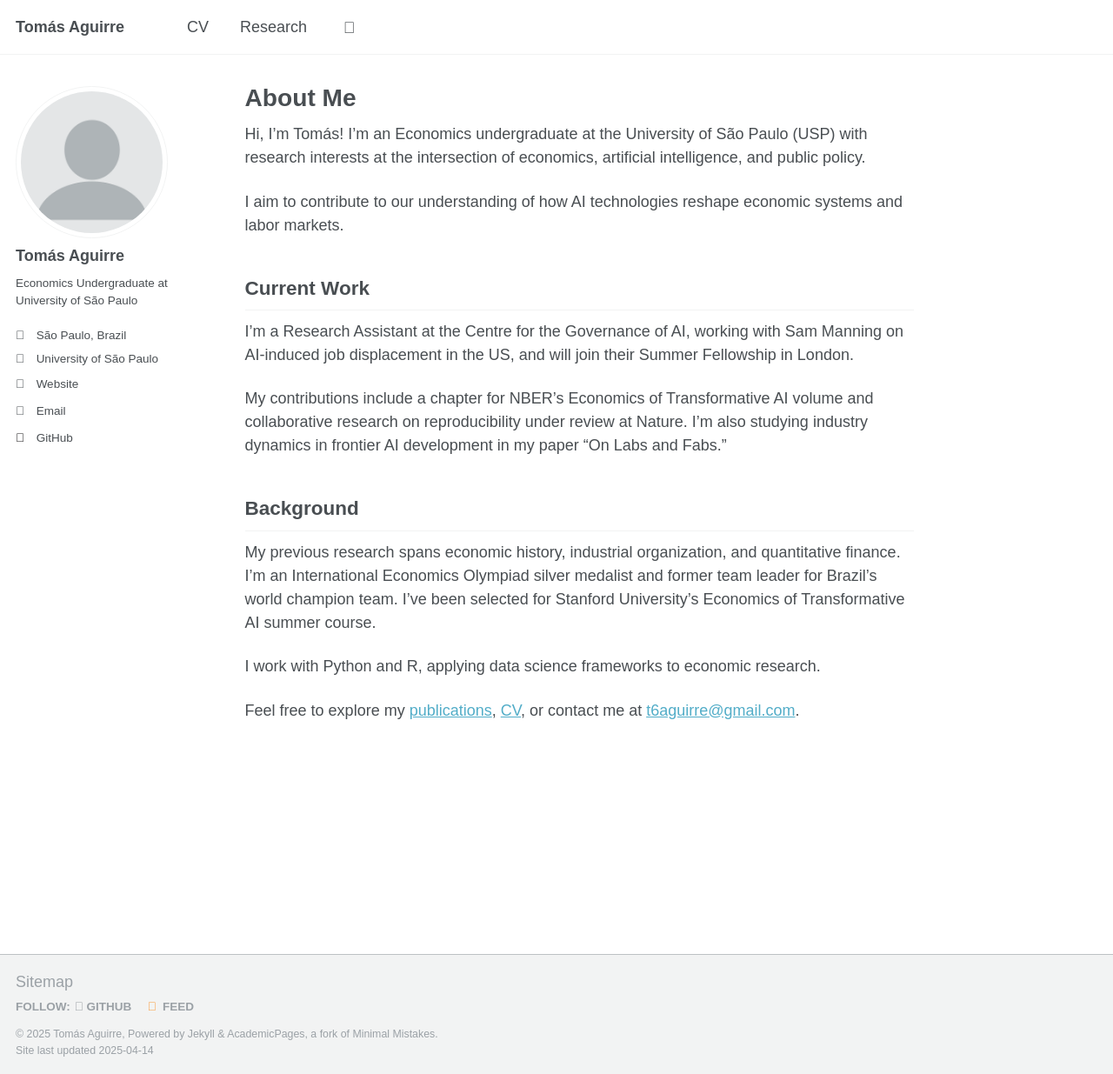
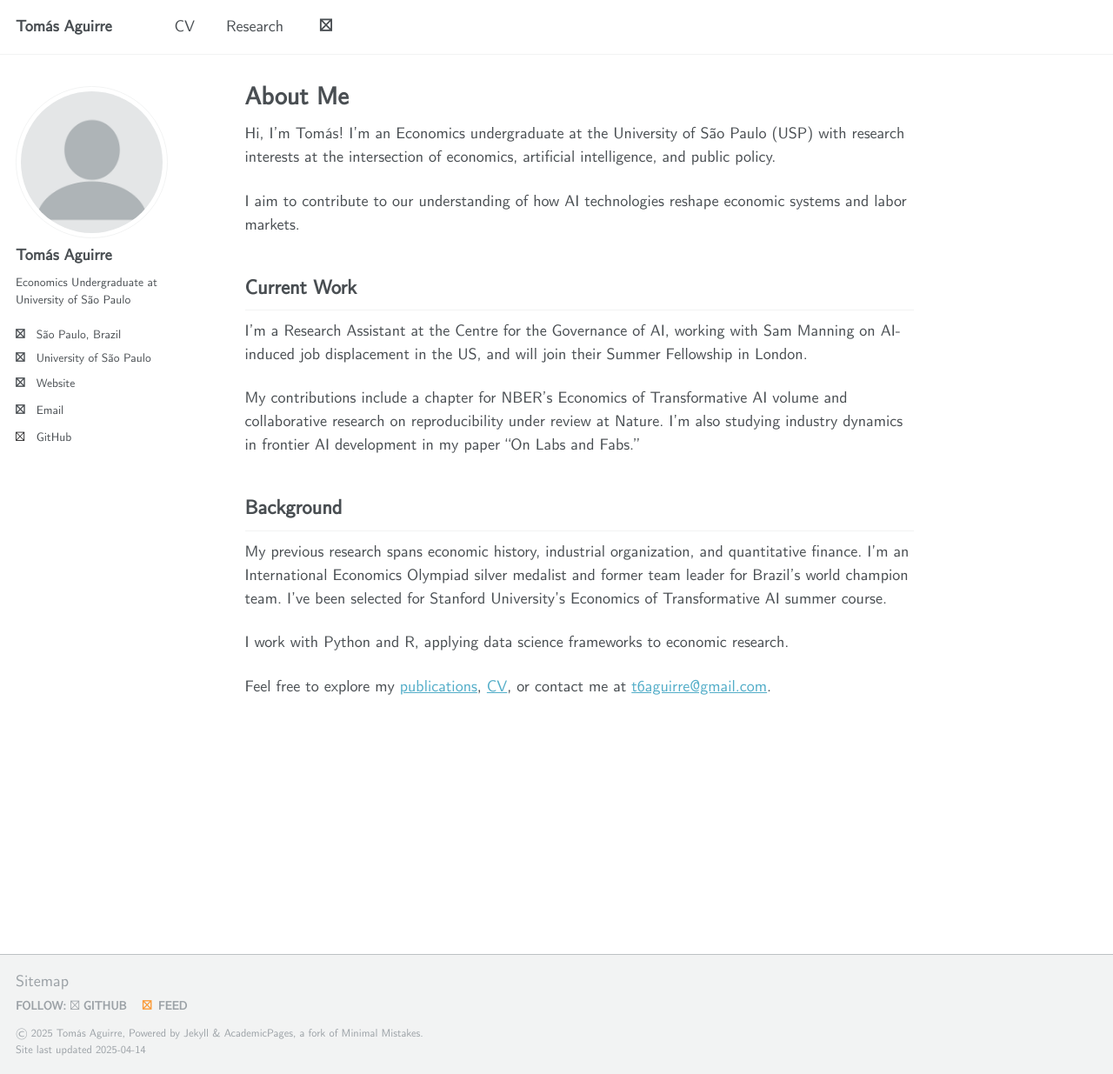
Before and after one commit to t6aguirre/t6aguirre.github.io, a Jekyll site: the page built from _pages/about.md, in a window 1280 px wide and 1235 px high. Shown: the whole window at 87% size. Built offline with Jekyll 4.4.1, drawn with Linux system fonts in a browser that asks for light colours; some web fonts are replaced.

Commit message:
Update computer-modern.css

```diff
--- a/assets/css/computer-modern.css
+++ b/assets/css/computer-modern.css
@@ -1,84 +1,31 @@
-/* Computer Modern Serif */
+/* Computer Modern Serif Regular */
 @font-face {
   font-family: 'CMU Serif';
-  src: url('https://spratt.github.io/Computer-Modern/cmunrm-webfont.woff') format('woff'),
-       url('https://spratt.github.io/Computer-Modern/cmunrm-webfont.ttf') format('truetype'),
-       url('https://spratt.github.io/Computer-Modern/cmunrm.otf') format('opentype');
+  src: url('../fonts/computer-modern/cmunrm.eot'); /* IE9 Compat Modes */
+  src: url('../fonts/computer-modern/cmunrm.eot?#iefix') format('embedded-opentype'), /* IE6-IE8 */
+       url('../fonts/computer-modern/cmunrm.woff') format('woff'); /* Modern Browsers */
   font-weight: normal;
   font-style: normal;
-  font-display: swap;
 }
 
+/* Computer Modern Serif Italic */
 @font-face {
   font-family: 'CMU Serif';
-  src: url('https://spratt.github.io/Computer-Modern/cmunbx-webfont.woff') format('woff'),
-       url('https://spratt.github.io/Computer-Modern/cmunbx-webfont.ttf') format('truetype'),
-       url('https://spratt.github.io/Computer-Modern/cmunbx.otf') format('opentype');
-  font-weight: bold;
-  font-style: normal;
-  font-display: swap;
-}
-
-@font-face {
-  font-family: 'CMU Serif';
-  src: url('https://spratt.github.io/Computer-Modern/cmunsl-webfont.woff') format('woff'),
-       url('https://spratt.github.io/Computer-Modern/cmunsl-webfont.ttf') format('truetype'),
-       url('https://spratt.github.io/Computer-Modern/cmunsl.otf') format('opentype');
+  src: url('../fonts/computer-modern/cmunti.eot'); /* IE9 Compat Modes */
+  src: url('../fonts/computer-modern/cmunti.eot?#iefix') format('embedded-opentype'), /* IE6-IE8 */
+       url('../fonts/computer-modern/cmunti.woff') format('woff'); /* Modern Browsers */
   font-weight: normal;
   font-style: italic;
-  font-display: swap;
-}
-
-@font-face {
-  font-family: 'CMU Serif';
-  src: url('https://spratt.github.io/Computer-Modern/cmunbl-webfont.woff') format('woff'),
-       url('https://spratt.github.io/Computer-Modern/cmunbl-webfont.ttf') format('truetype'),
-       url('https://spratt.github.io/Computer-Modern/cmunbl.otf') format('opentype');
-  font-weight: bold;
-  font-style: italic;
-  font-display: swap;
 }
 
 /* Computer Modern Sans Serif */
 @font-face {
   font-family: 'CMU Sans Serif';
-  src: url('https://spratt.github.io/Computer-Modern/cmunss-webfont.woff') format('woff'),
-       url('https://spratt.github.io/Computer-Modern/cmunss-webfont.ttf') format('truetype'),
-       url('https://spratt.github.io/Computer-Modern/cmunss.otf') format('opentype');
+  src: url('../fonts/computer-modern/cmunss.eot'); /* IE9 Compat Modes */
+  src: url('../fonts/computer-modern/cmunss.eot?#iefix') format('embedded-opentype'), /* IE6-IE8 */
+       url('../fonts/computer-modern/cmunss.woff') format('woff'); /* Modern Browsers */
   font-weight: normal;
   font-style: normal;
-  font-display: swap;
-}
-
-@font-face {
-  font-family: 'CMU Sans Serif';
-  src: url('https://spratt.github.io/Computer-Modern/cmunsx-webfont.woff') format('woff'),
-       url('https://spratt.github.io/Computer-Modern/cmunsx-webfont.ttf') format('truetype'),
-       url('https://spratt.github.io/Computer-Modern/cmunsx.otf') format('opentype');
-  font-weight: bold;
-  font-style: normal;
-  font-display: swap;
-}
-
-@font-face {
-  font-family: 'CMU Sans Serif';
-  src: url('https://spratt.github.io/Computer-Modern/cmunsi-webfont.woff') format('woff'),
-       url('https://spratt.github.io/Computer-Modern/cmunsi-webfont.ttf') format('truetype'),
-       url('https://spratt.github.io/Computer-Modern/cmunsi.otf') format('opentype');
-  font-weight: normal;
-  font-style: italic;
-  font-display: swap;
-}
-
-/* Computer Modern Typewriter */
-@font-face {
-  font-family: 'CMU Typewriter';
-  src: url('https://spratt.github.io/Computer-Modern/cmuntt-webfont.woff') format('woff'),
-       url('https://spratt.github.io/Computer-Modern/cmuntt-webfont.ttf') format('truetype'),
-       url('https://spratt.github.io/Computer-Modern/cmuntt.otf') format('opentype');
-  font-weight: normal;
-  font-style: normal;
-  font-display: swap;
 }
 
 /* Force Computer Modern on all elements */
```
